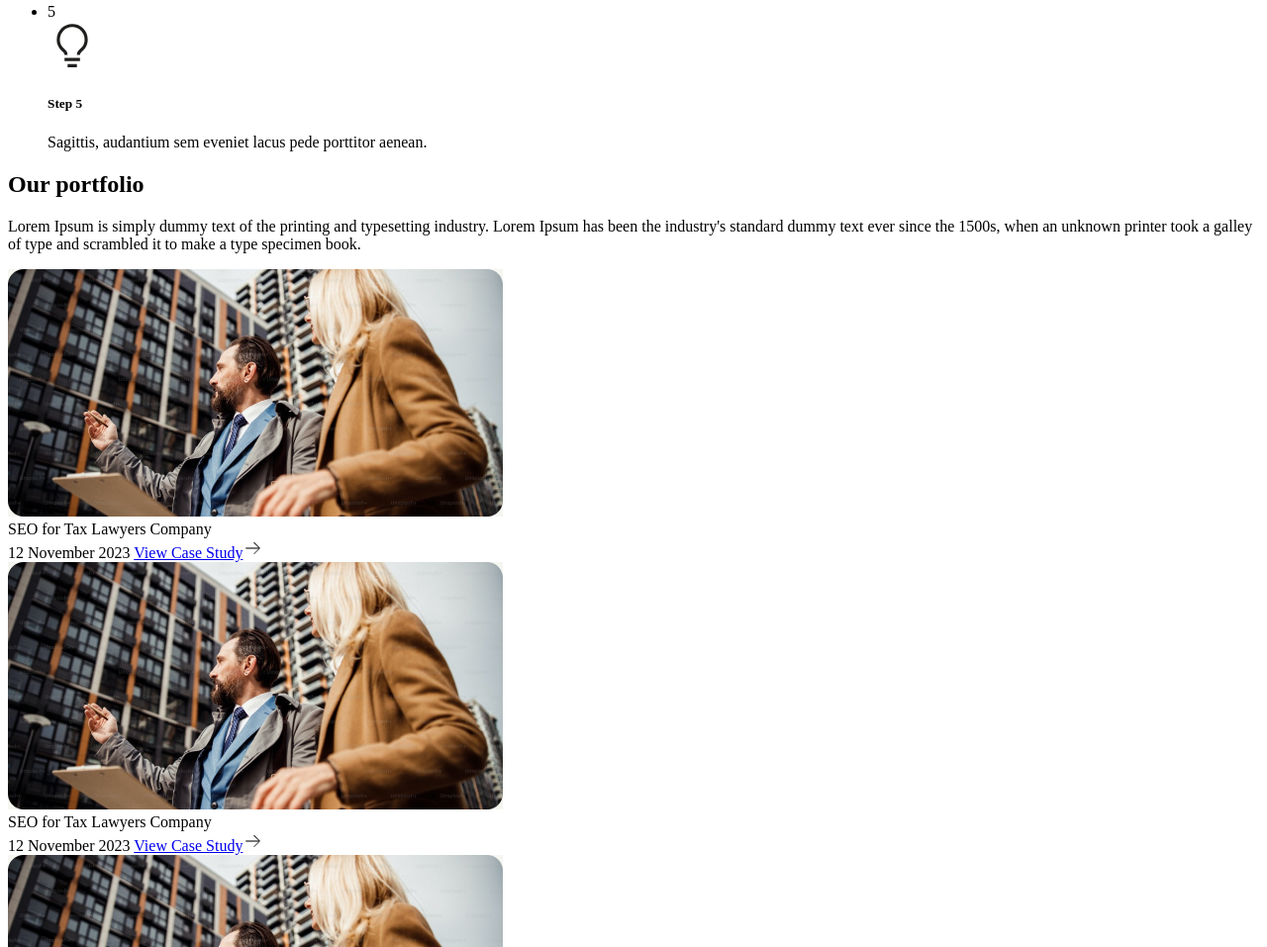
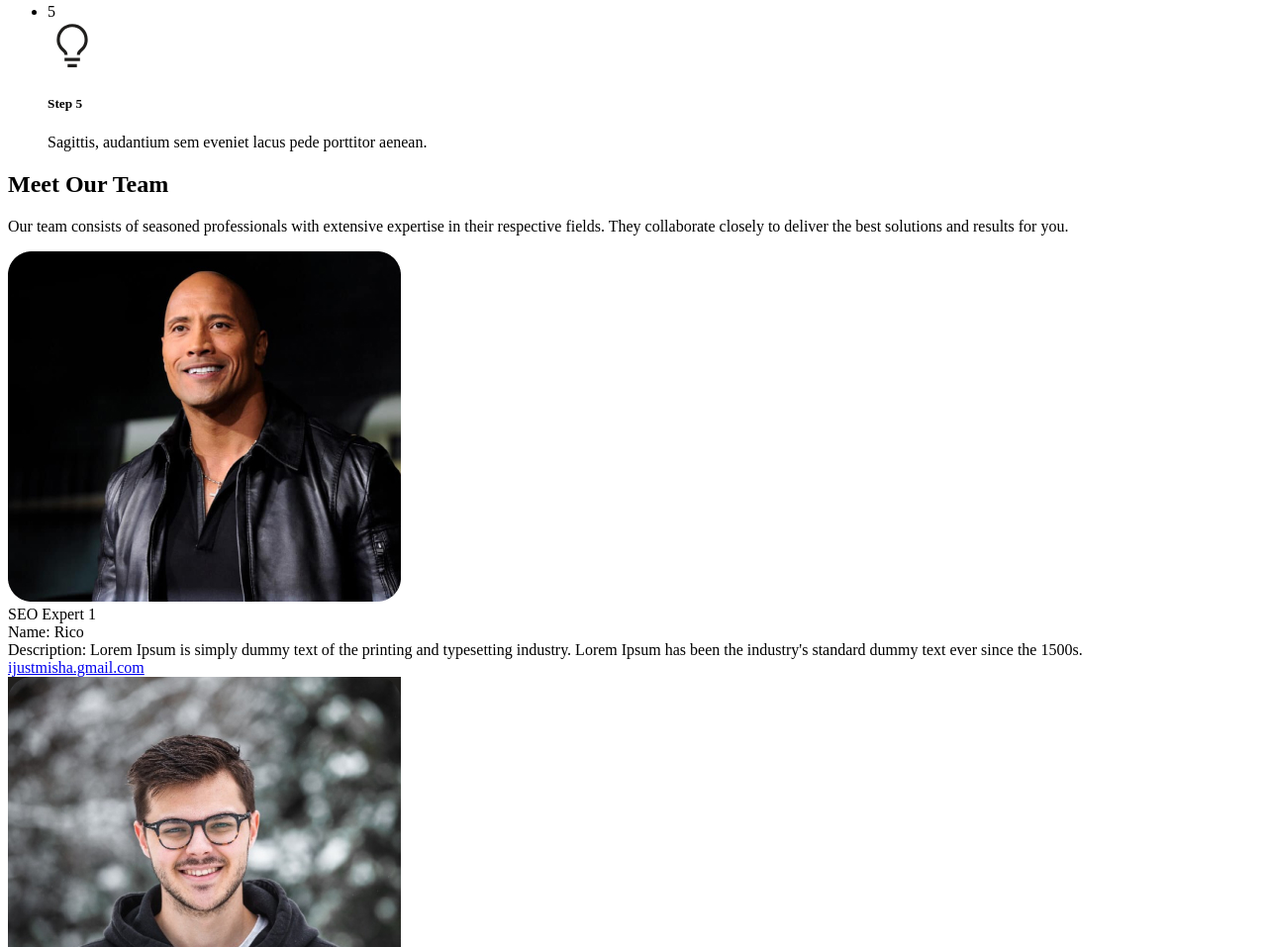
Before and after one commit to M0CHiNY/RankExpertFront, a plain HTML site: page src/index.html in a window 1280 px wide. Shown: the part 1843-2800 px from the top of the page at 99% size. Drawn offline with Linux system fonts and the light colour scheme; a script that the page names is missing.

Commit message:
team block

```diff
--- a/src/index.html
+++ b/src/index.html
@@ -212,6 +212,89 @@
             </li>
           </ul>
         </div>
+      </div>
+    </section>
+
+    <section class="team">
+      <div class="team__inner">
+        <div class="container">
+          <h2 class="team-title title">Meet Our Team</h2>
+          <p class="team-text">Our team consists of seasoned professionals with extensive expertise in their respective
+            fields. They collaborate closely to deliver the best solutions and results for you.</p>
+        </div>
+      </div>
+      <div class="container">
+        <div class="swiper-team__wrapper">
+          <div class="swiper team-swiper">
+            <div class="swiper-wrapper">
+              <div class="swiper-slide">
+                <div class="team-swiper__slide">
+                  <img class="team-swiper__img" src="images/team/person-1.jpg" alt="">
+                  <div class="team-swiper__specialization">SEO Expert 1</div>
+                  <div class="team-swiper__name">Name: Rico</div>
+                  <div class="team-swiper__about">Description: Lorem Ipsum is simply dummy text of the printing and
+                    typesetting industry. Lorem Ipsum has been the industry's standard dummy text ever since the 1500s.
+                  </div>
+                  <a class="team-swiper__email" href="mailto:justmisha.gmail.com">ijustmisha.gmail.com</a>
+                </div>
+              </div>
+              <div class="swiper-slide">
+                <div class="team-swiper__slide">
+                  <img class="team-swiper__img" src="images/team/person-2.jpg" alt="">
+                  <div class="team-swiper__specialization">SEO Expert 2</div>
+                  <div class="team-swiper__name">Name: Rico</div>
+                  <div class="team-swiper__about">Description: Lorem Ipsum is simply dummy text of the printing and
+                    typesetting industry. Lorem Ipsum has been the industry's standard dummy text ever since the 1500s.
+                  </div>
+                  <a class="team-swiper__email" href="mailto:justmisha.gmail.com">ijustmisha.gmail.com</a>
+                </div>
+              </div>
+              <div class="swiper-slide">
+                <div class="team-swiper__slide">
+                  <img class="team-swiper__img" src="images/team/person-3.png" alt="">
+                  <div class="team-swiper__specialization">SEO Expert 3</div>
+                  <div class="team-swiper__name">Name: Rico</div>
+                  <div class="team-swiper__about">Description: Lorem Ipsum is simply dummy text of the printing and
+                    typesetting industry. Lorem Ipsum has been the industry's standard dummy text ever since the 1500s.
+                  </div>
+                  <a class="team-swiper__email" href="mailto:justmisha.gmail.com">ijustmisha.gmail.com</a>
+                </div>
+              </div>
+              <div class="swiper-slide">
+                <div class="team-swiper__slide">
+                  <img class="team-swiper__img" src="images/team/person-2.jpg" alt="">
+                  <div class="team-swiper__specialization">SEO Expert 4</div>
+                  <div class="team-swiper__name">Name: Rico</div>
+                  <div class="team-swiper__about">Description: Lorem Ipsum is simply dummy text of the printing and
+                    typesetting industry. Lorem Ipsum has been the industry's standard dummy text ever since the 1500s.
+                  </div>
+                  <a class="team-swiper__email" href="mailto:justmisha.gmail.com">ijustmisha.gmail.com</a>
+                </div>
+              </div>
+            </div>
+          </div>
+          <div class="team-button__inner">
+            <div class="team-button__prev">
+              <svg xmlns="http://www.w3.org/2000/svg" width="50" height="50" viewBox="0 0 50 50" fill="none">
+                <rect x="0.5" y="0.5" width="49" height="49" rx="7.5" stroke="#201F1D" />
+                <path
+                  d="M25.6042 18.146L20.2084 23.5418C20.0152 23.7346 19.862 23.9635 19.7575 24.2155C19.6529 24.4675 19.5991 24.7377 19.5991 25.0106C19.5991 25.2834 19.6529 25.5536 19.7575 25.8056C19.862 26.0576 20.0152 26.2866 20.2084 26.4793L25.6042 31.8751C26.9167 33.1876 29.1667 32.2501 29.1667 30.396V19.6043C29.1667 17.7501 26.9167 16.8335 25.6042 18.146Z"
+                  fill="#E4101A" />
+              </svg>
+            </div>
+            <div class="team-button__next"><svg xmlns="http://www.w3.org/2000/svg" width="50" height="50"
+                viewBox="0 0 50 50" fill="none">
+                <rect x="-0.5" y="0.5" width="49" height="49" rx="7.5" transform="matrix(-1 0 0 1 49 0)"
+                  stroke="#201F1D" />
+                <path
+                  d="M24.3958 18.146L29.7916 23.5418C29.9848 23.7346 30.138 23.9635 30.2425 24.2155C30.3471 24.4675 30.4009 24.7377 30.4009 25.0106C30.4009 25.2834 30.3471 25.5536 30.2425 25.8056C30.138 26.0576 29.9848 26.2866 29.7916 26.4793L24.3958 31.8751C23.0833 33.1876 20.8333 32.2501 20.8333 30.396V19.6043C20.8333 17.7501 23.0833 16.8335 24.3958 18.146Z"
+                  fill="#E4101A" />
+              </svg>
+            </div>
+          </div>
+        </div>
+
+
       </div>
     </section>
 
@@ -503,4 +586,5 @@
 
   <script src="js/libs/jolty-libs.js"></script>
 </body>
+
 </html>
--- a/src/js/app.js
+++ b/src/js/app.js
@@ -4,8 +4,8 @@ import '../scss/app.scss';
 /* HTML PARTS INCLUDE */
 import './inc-html.js';
 
+/* import jolty library */
+import './libs/joltyComponents/jolty-main.js';
+
 /* init swiper slider */
 import './swiper.js';
-
-/* import jolty library */
-import './libs/joltyComponents/jolty-main.js';
--- a/src/scss/app.scss
+++ b/src/scss/app.scss
@@ -27,7 +27,8 @@
 @import 'components/subhead';
 @import 'components/action';
 @import 'components/search-info';
-@import 'components/_portofio';
+@import 'components/team';
+@import 'components/portofio';
 @import 'libs-custom/swiper';
 @import 'components/rules';
 @import 'components/reviews';
--- /dev/null
+++ b/src/scss/components/_team.scss
@@ -0,0 +1,144 @@
+.team {
+  color: $colorInDarkFon;
+  padding-bottom: calc(25px + (75 - 25) * ((100vw - 375px) / (1920 - 375)));
+  &__inner {
+    padding-top: calc(25px + (50 - 25) * ((100vw - 375px) / (1920 - 375)));
+    color: $colorInDarkFon;
+    background-color: $colorAcent;
+    padding-bottom: 25px;
+    margin-bottom: calc(25px + (40 - 25) * ((100vw - 375px) / (1920 - 375)));
+    @include _1024 {
+      position: relative;
+      &::before,
+      &::after {
+        content: "";
+        position: absolute;
+        width: calc(100px + (390 - 100) * ((100vw - 1024px) / (1920 - 1024)));
+        height: 220px;
+        background-repeat: no-repeat;
+        top: 50%;
+      }
+      &::before {
+        background-image: url("../images/team/team-bg-left.svg");
+        left: 0;
+      }
+      &::after {
+        background-image: url("../images/team/team-bg-right.svg");
+        right: 0;
+      }
+    }
+  }
+  &-title {
+    text-align: center;
+    margin-bottom: calc(15px + (25 - 15) * ((100vw - 375px) / (1920 - 375)));
+  }
+  &-text {
+    font-size: calc(16px + (24 - 16) * ((100vw - 375px) / (1920 - 375)));
+    max-width: 749px;
+    width: 100%;
+    margin: 0 auto;
+  }
+  .team-swiper {
+    display: flex;
+    justify-content: space-around;
+    align-items: center;
+    max-width: 100%;
+    width: 100%;
+    height: 100%;
+  }
+
+  .team-swiper__slide {
+    border-radius: 32px;
+    max-width: 427px;
+    width: 100%;
+    min-height: calc(550px + (640 - 2550) * ((100vw - 375px) / (1920 - 375)));
+    padding: 15px 15px;
+    padding-bottom: 25px;
+    margin-bottom: 25px;
+    background-color: $colorAcent;
+    .team-swiper__img {
+      display: flex;
+      justify-content: center;
+      max-width: 427px;
+      width: 100%;
+      max-height: 340px;
+      object-fit: cover;
+      margin-bottom: 25px;
+      border-radius: calc(24px + (25 - 24) * ((100vw - 375px) / (1920 - 375)));
+    }
+    .team-swiper__specialization {
+      font-size: 24px;
+      @include mukuta-500;
+      margin-bottom: calc(10px + (15 - 10) * ((100vw - 375px) / (1920 - 375)));
+      max-width: 427px;
+      width: 100%;
+    }
+    .team-swiper__name {
+      font-size: 20px;
+      @include mukuta-500;
+      margin-bottom: calc(10px + (15 - 10) * ((100vw - 375px) / (1920 - 375)));
+    }
+    .team-swiper__about {
+      font-size: 20px;
+      min-height: 122px;
+      margin-bottom: calc(15px + (25 - 15) * ((100vw - 375px) / (1920 - 375)));
+    }
+    .team-swiper__email {
+      position: relative;
+      color: $colorInDarkFon;
+      font-size: 20px;
+      padding-left: 40px;
+      border-bottom: 1px solid transparent;
+      transition: all 0.3s;
+      @include _1024 {
+        &:hover {
+          transition: all 0.3s;
+          border-bottom: 1px solid $colorInDarkFon;
+        }
+      }
+      &::before {
+        content: "";
+        position: absolute;
+        width: 20px;
+        height: 20px;
+        background-image: url("../images/team/entypo_email.svg");
+        left: 0;
+        top: 50%;
+        transform: translateY(-50%);
+        @include _1024 {
+          width: 25px;
+          height: 25px;
+        }
+      }
+    }
+  }
+  .swiper-slide {
+    display: flex;
+    justify-content: center;
+  }
+  .team-button__inner {
+    display: flex;
+    justify-content: center;
+    gap: 15px;
+    cursor: pointer;
+  }
+  .team-pagination {
+    @include _1024 {
+      display: flex;
+      justify-content: center;
+    }
+  }
+  .team-button__prev,
+  .team-button__next {
+    width: 50px;
+    height: 50px;
+    @include _1024 {
+      &:hover {
+        & svg {
+          fill: $colorBorder;
+          stroke: $colorInDarkFon;
+        }
+      }
+    }
+  }
+}
```
Also changed, not shown: src/contact.html (+7 -0 lines), src/js/swiper.js (+37 -2 lines), src/images/team/entypo_email.svg (added), src/images/team/person-1.jpg (added), src/images/team/person-2.jpg (added), src/images/team/person-3.png (added), src/images/team/team-bg-left.svg (added), src/images/team/team-bg-right.svg (added).
